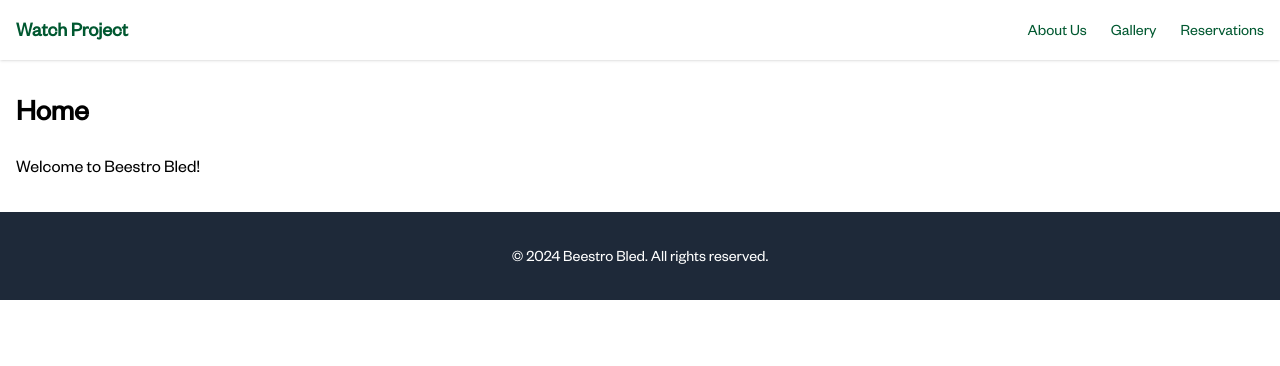
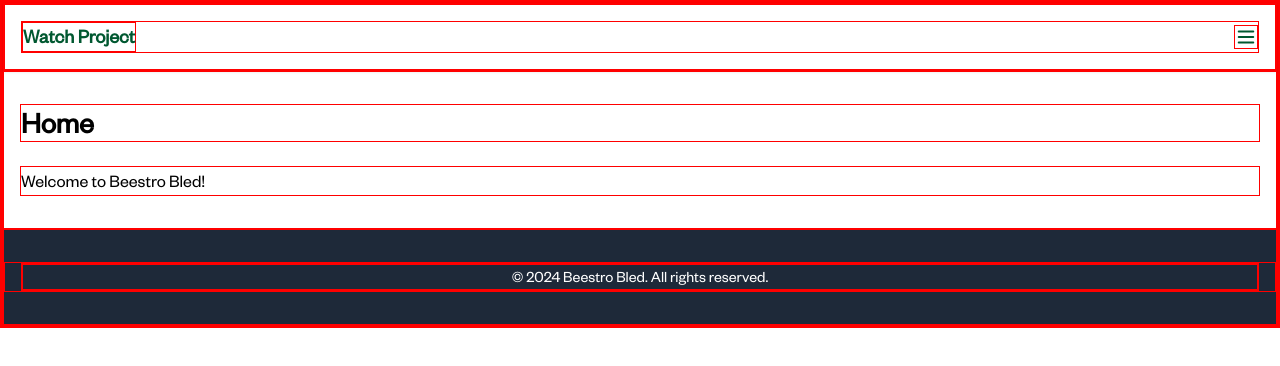
Before and after one commit to Valex99/my-app, a Next.js app: page /en in a window 1280 px wide. Shown: the top 366 px of the page. Built offline with nearby package versions, Linux system fonts and the light colour scheme.

Commit message:
Create header

```diff
--- a/package.json
+++ b/package.json
@@ -11,6 +11,7 @@
   "dependencies": {
     "i18next": "^25.3.1",
     "jose": "^6.0.11",
+    "lucide-react": "^0.525.0",
     "next": "15.3.5",
     "react": "^19.0.0",
     "react-dom": "^19.0.0"
--- a/src/app/[locale]/(front)/header.tsx
+++ b/src/app/[locale]/(front)/header.tsx
@@ -1,25 +1,16 @@
 import React from "react";
 import Link from "next/link";
+import { Menu } from "lucide-react";
 
 export default function Header() {
   return (
     <header className="bg-white shadow-sm">
-      <nav className="container mx-auto px-4 py-4">
+      <nav className=" mx-auto px-4 py-4">
         <div className="flex items-center justify-between text-rolex-green">
           <Link href="/" className="text-xl font-bold">
             Watch Project
           </Link>
-          <div className="hidden md:flex space-x-6">
-            <Link href="/about-us" className="hover:text-gray-600">
-              About Us
-            </Link>
-            <Link href="/gallery" className="hover:text-gray-600">
-              Gallery
-            </Link>
-            <Link href="/reservations" className="hover:text-gray-600">
-              Reservations
-            </Link>
-          </div>
+          <Menu className="w-6 h-6" />
         </div>
       </nav>
     </header>
--- a/src/app/globals.css
+++ b/src/app/globals.css
@@ -47,3 +47,8 @@ body {
   color: var(--foreground);
   font-family: var(--font-founders-grotesk), Arial, Helvetica, sans-serif;
 }
+
+
+* {
+  border: 1px solid red;
+}
```
Also changed, not shown: 1 other file (tests, documents, lock files or other folders).
